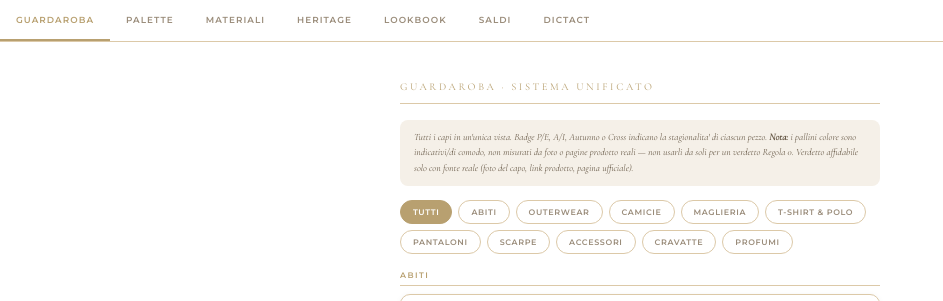
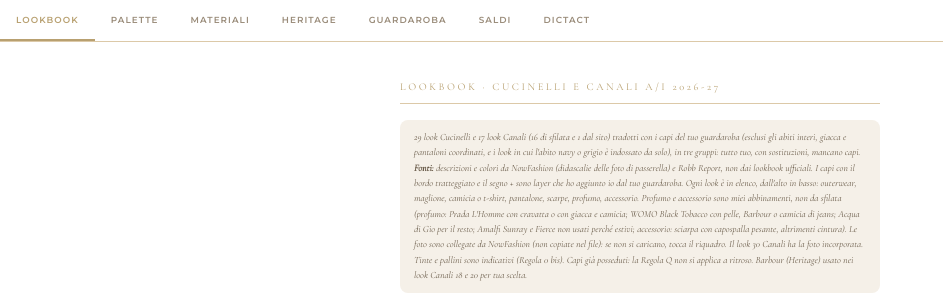
Before and after one commit to fabiomad3/guardaroba, a plain HTML site: page index.html in a window 1280 px wide. Shown: the top 301 px of the page, without its empty margins (0-943 px from the left). Drawn offline with nearby package versions, Linux system fonts and the light colour scheme.

Commit message:
Update index.html

```diff
--- a/index.html
+++ b/index.html
@@ -114,11 +114,11 @@ body{background:var(--bg);font-family:'Montserrat',sans-serif;min-height:100vh;p
 <body>
 
 <nav class="nav">
-  <button class="nav-btn active" onclick="showSec('guardaroba',this)">Guardaroba</button>
+  <button class="nav-btn active" onclick="showSec('lookbook',this)">Lookbook</button>
   <button class="nav-btn" onclick="showSec('palette',this)">Palette</button>
   <button class="nav-btn" onclick="showSec('materiali',this)">Materiali</button>
   <button class="nav-btn" onclick="showSec('heritage',this)">Heritage</button>
-  <button class="nav-btn" onclick="showSec('lookbook',this)">Lookbook</button>
+  <button class="nav-btn" onclick="showSec('guardaroba',this)">Guardaroba</button>
   <button class="nav-btn" onclick="showSec('saldi',this)">Saldi</button>
   <button class="nav-btn" onclick="showSec('dictact',this)">Dictact</button>
 </nav>
@@ -126,7 +126,7 @@ body{background:var(--bg);font-family:'Montserrat',sans-serif;min-height:100vh;p
 <div class="main">
 
 <!-- ═══════════════════════════════════════════════ GUARDAROBA ═══ -->
-<div id="guardaroba" class="section active">
+<div id="guardaroba" class="section">
   <div class="section-label">Guardaroba · Sistema Unificato</div>
   <div class="info-box">Tutti i capi in un'unica vista. Badge P/E, A/I, Autunno o Cross indicano la stagionalita' di ciascun pezzo. <strong>Nota:</strong> i pallini colore sono indicativi/di comodo, non misurati da foto o pagine prodotto reali — non usarli da soli per un verdetto Regola 0. Verdetto affidabile solo con fonte reale (foto del capo, link prodotto, pagina ufficiale).</div>
 
@@ -526,7 +526,7 @@ body{background:var(--bg);font-family:'Montserrat',sans-serif;min-height:100vh;p
 </div>
 
 <!-- ═══════════════════════════════════════════ LOOKBOOK ═══ -->
-<div id="lookbook" class="section">
+<div id="lookbook" class="section active">
   <div class="section-label">Lookbook · Cucinelli e Canali A/I 2026-27</div>
   <div class="info-box">29 look Cucinelli e 17 look Canali (16 di sfilata e 1 dal sito) tradotti con i capi del tuo guardaroba (esclusi gli abiti interi, giacca e pantaloni coordinati, e i look in cui l'abito navy o grigio è indossato da solo), in tre gruppi: tutto tuo, con sostituzioni, mancano capi. <strong>Fonti:</strong> descrizioni e colori da NowFashion (didascalie delle foto di passerella) e Robb Report, non dai lookbook ufficiali. I capi con il bordo tratteggiato e il segno + sono layer che ho aggiunto io dal tuo guardaroba. Ogni look è in elenco, dall'alto in basso: outerwear, maglione, camicia o t-shirt, pantalone, scarpe, profumo, accessorio. Profumo e accessorio sono miei abbinamenti, non da sfilata (profumo: Prada L'Homme con cravatta o con giacca e camicia; WOMO Black Tobacco con pelle, Barbour o camicia di jeans; Acqua di Gio per il resto; Amalfi Sunray e Fierce non usati perché estivi; accessorio: sciarpa con capospalla pesante, altrimenti cintura). Le foto sono collegate da NowFashion (non copiate nel file): se non si caricano, tocca il riquadro. Il look 30 Canali ha la foto incorporata. Tinte e pallini sono indicativi (Regola 0 bis). Capi già posseduti: la Regola Q non si applica a ritroso. Barbour (Heritage) usato nei look Canali 18 e 20 per tua scelta.</div>
 
```
